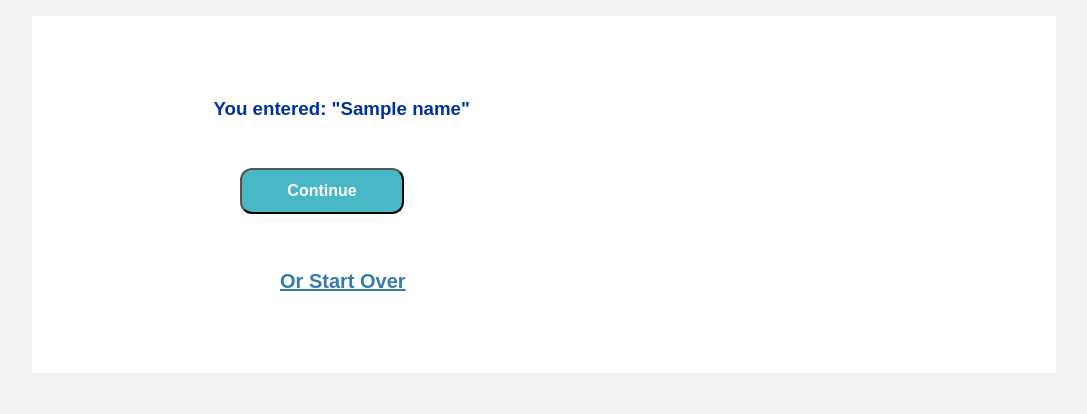
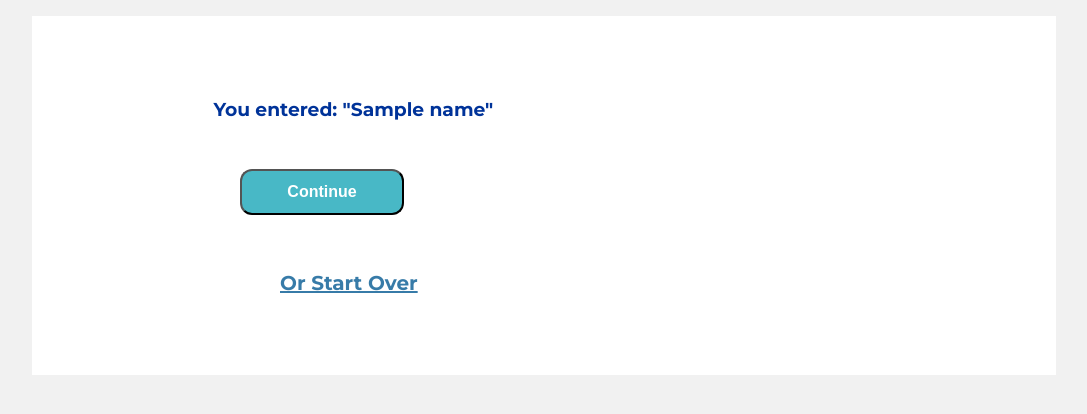
Before and after one commit to nmschorr/linkcheck, a Flask app: template templates/indexn.html in a window 1280 px wide. Shown: the top 414 px of the page, without its empty margins (96-1183 px from the left). Run offline with Flask 2, Linux system fonts and the light colour scheme; the template is opened without the code that fills it: most values are stand-ins (such as "Sample title", 1, 10 or a date in 2020).

Commit message:
Cosmetic changes and changes for fastgalaxy
Signed-off-by: nmschorr <nancyschorr@yahoo.com>

```diff
--- a/templates/indexn.html
+++ b/templates/indexn.html
@@ -9,13 +9,15 @@
 <meta http-equiv="Expires" content=0>
 <link rel=stylesheet href="https://www.fastgalaxy.com/static/style.css">
 <link rel="stylesheet" href="{{ url_for('static', filename='style.css') }}">
+<link href="https://fonts.googleapis.com/css?family=Montserrat" rel="stylesheet">
+<link href="https://fonts.googleapis.com/css?family=Montserrat:700" rel="stylesheet">
 
 <title>LinkCheck Step Two</title>
 
 <style>
 h3 {
     color:#003399;
-    font-family:"Arial", "Helvetica Neue", Helvetica, sans-serif;
+    font-family:"Montserrat",  Helvetica, sans-serif;
     font-weight: 700;
 }
 
--- a/templates/indexnn.html
+++ b/templates/indexnn.html
@@ -13,7 +13,7 @@
   <link rel=stylesheet href="../static/style.css">
 
 <link rel=stylesheet href="https://www.fastgalaxy.com/static/style.css">
-
+Montserrat
 <style type="text/css">
 
 .bodstyle {
@@ -137,8 +137,8 @@ font-size:22px;
 text-shadow: 1px 1px 1px grey;
 }
 
-.w3-blue-gray:hover{ color:#fff!important; background-color: #165555 !important }
-.w3-blue-gray{ background-color: #589393 !important }
+.w3-blue-gray:hover{ color:#fff!important; background-color: #568386  !important }
+.w3-blue-gray{ background-color: #a2c1c3  !important }#568386
 
 .w3-container {
 	padding: 0.01em 0px;
```
